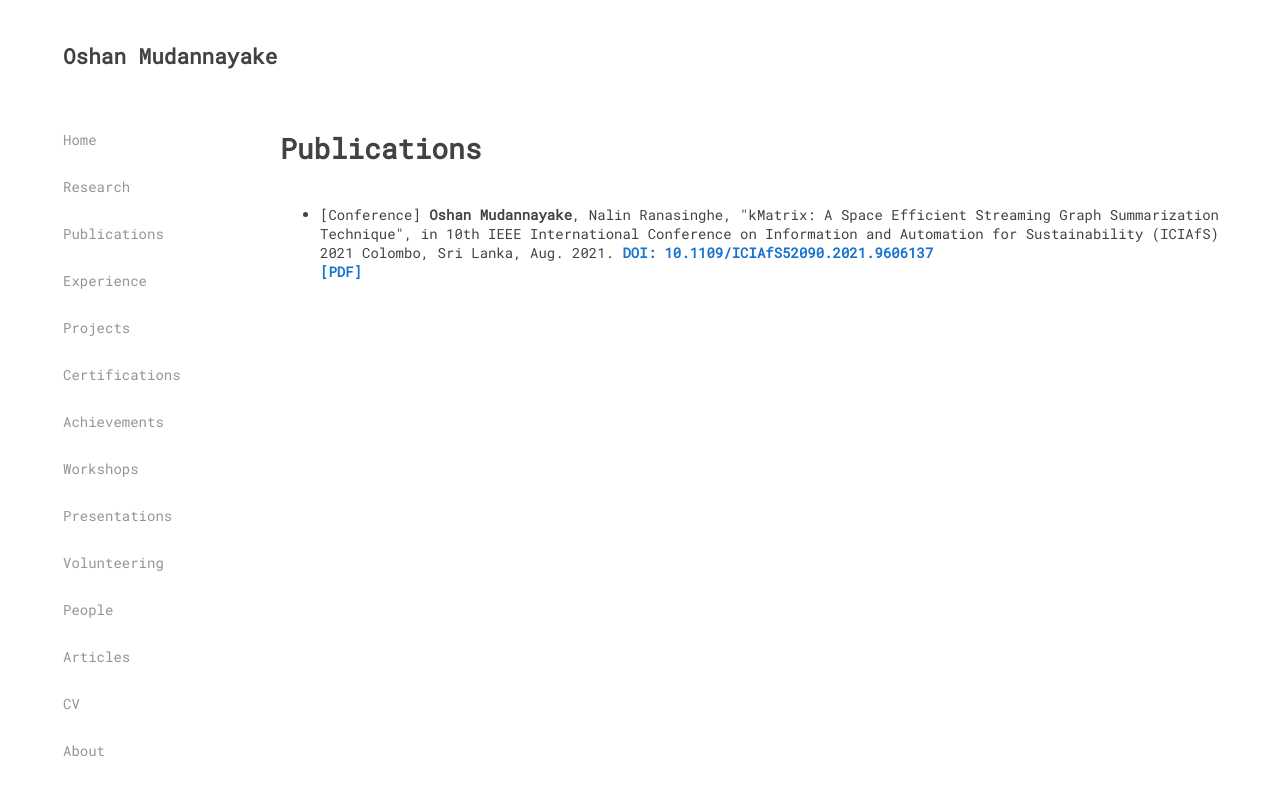
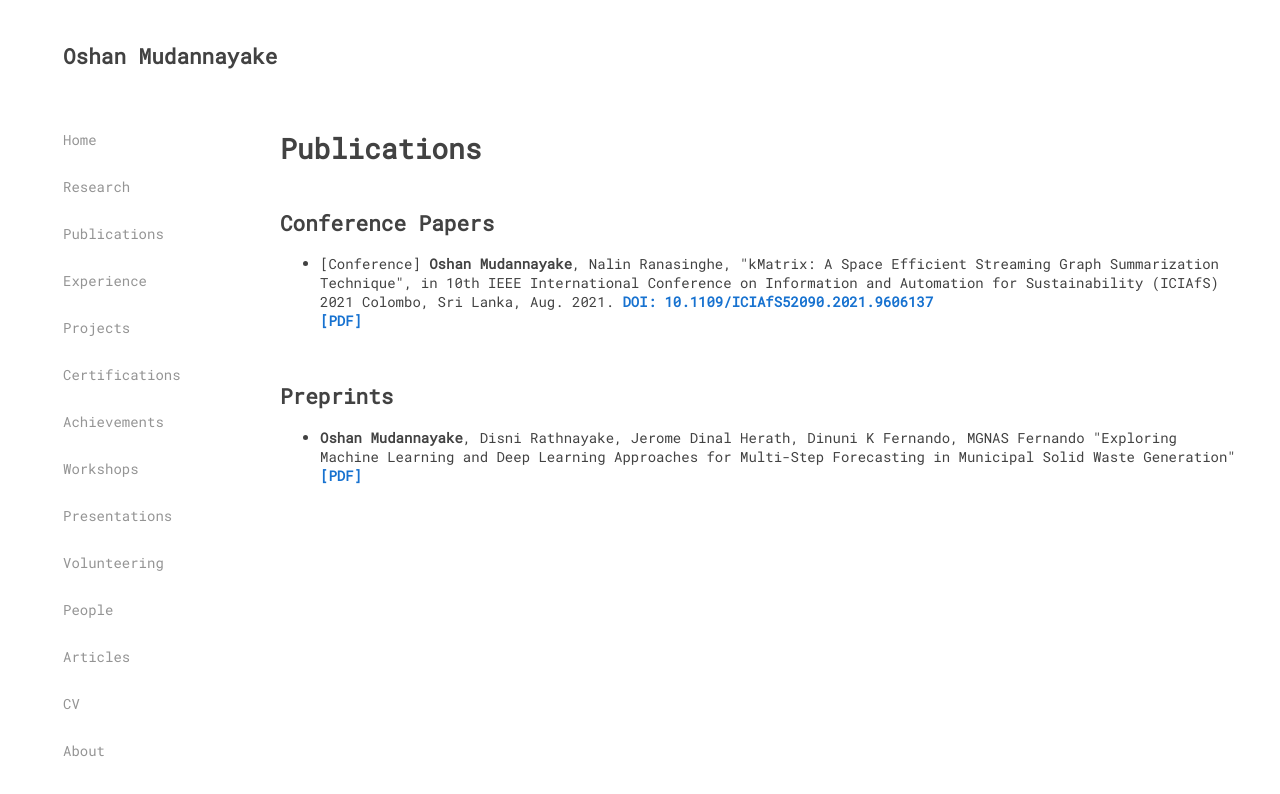
Before and after one commit to OshanIvantha/OshanIvantha.github.io, a Gatsby site: page /publications in a window 1280 px wide. Built offline with nearby package versions, Linux system fonts and the light colour scheme; Gatsby itself is replaced by a stand-in of ours.

Commit message:
Add preprints

```diff
--- a/src/pages/publications.js
+++ b/src/pages/publications.js
@@ -9,6 +9,7 @@ const PublicationsPage = () => (
                 <h1>Publications</h1>
             </div>
             <div className="section-items">
+                <h2 className="publications-subtitle">Conference Papers</h2>
                 <ul>
                     <li>
                         <span>[Conference] <b>Oshan Mudannayake</b>, Nalin Ranasinghe, "kMatrix: A Space Efficient Streaming Graph Summarization Technique", in 10th IEEE International Conference on Information and Automation for Sustainability (ICIAfS) 2021  Colombo, Sri Lanka, Aug. 2021. <a
@@ -20,6 +21,18 @@ const PublicationsPage = () => (
                         </span>
                     </li>
                 </ul>
+                <div className="publications-divider"></div>
+                <h2 className="publications-subtitle">Preprints</h2>
+                <ul>
+                    <li>
+                        <span><b>Oshan Mudannayake</b>, Disni Rathnayake, Jerome Dinal Herath, Dinuni K Fernando, MGNAS Fernando "Exploring Machine Learning and Deep Learning Approaches for Multi-Step Forecasting in Municipal Solid Waste Generation"</span>
+                        <br/>
+                        <span>
+                            <a className="link" href="/swm_project.pdf" target="_blank" rel="noopener noreferrer">[PDF]</a>
+                            {/*<a className="link" href="xxxxx">[Cite]</a>*/}
+                        </span>
+                    </li>
+                </ul>
             </div>
         </div>
     </Layout>
--- a/src/styles/pages/publications.scss
+++ b/src/styles/pages/publications.scss
@@ -1,6 +1,13 @@
 .publicationsLayout {
   display: flex;
   flex-direction: column;
+
+  .publications-subtitle {
+  }
+
+  .publications-divider {
+    height: 0.5rem;
+  }
 
   ul {
     overflow-wrap: anywhere;
```
Also changed, not shown: 1 other file.
